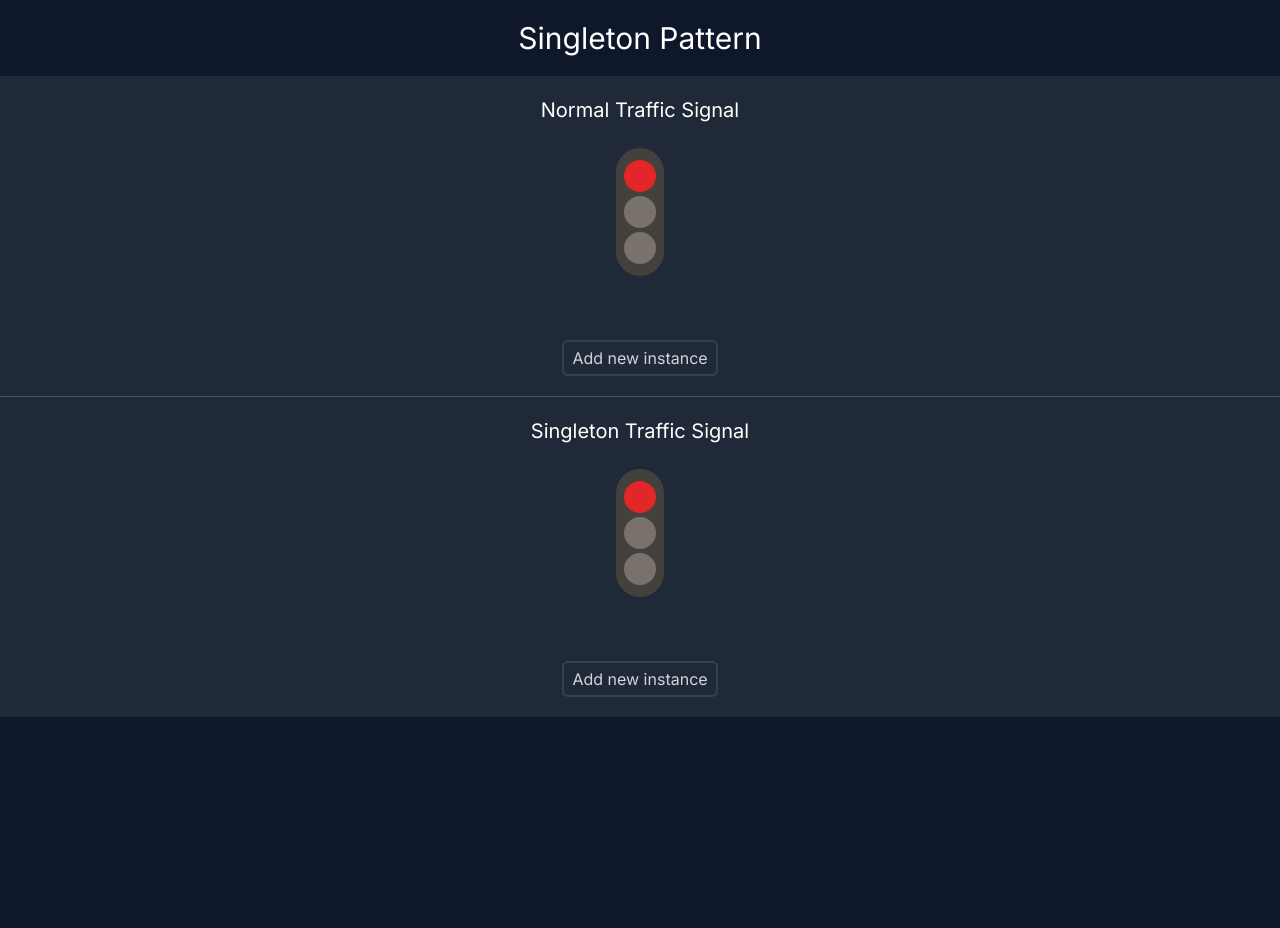
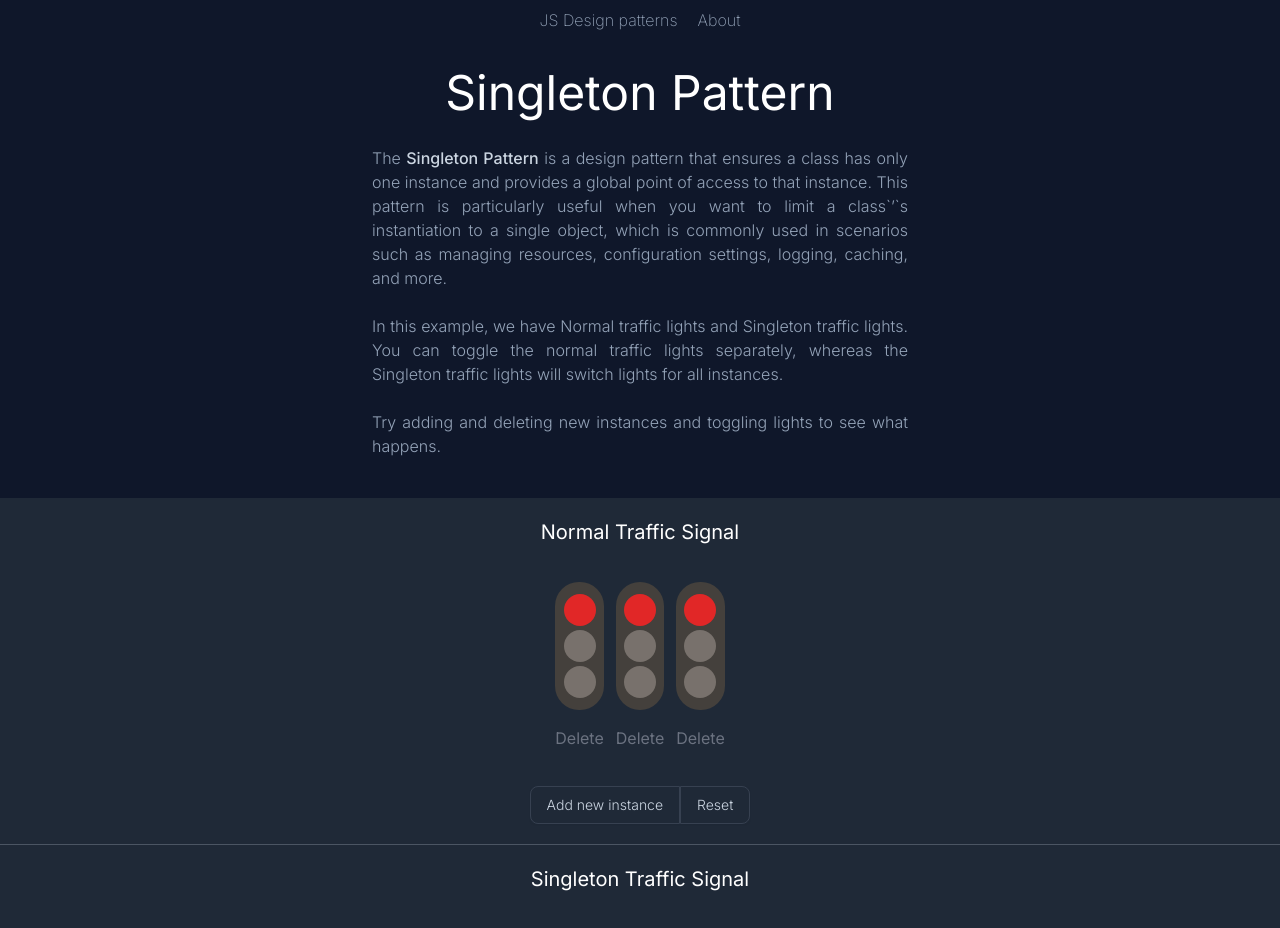
Before and after one commit to Deepak-Kharah/js-design-pattern-visualized, a Next.js app: page /singleton in a window 1280 px wide. Shown: the top 928 px of the page. Before the commit the page ends 800 px from the top, so only its background shows below. Built offline with nearby package versions, Linux system fonts and the light colour scheme.

Commit message:
feat: add navbar and footer

```diff
--- a/src/app/layout.tsx
+++ b/src/app/layout.tsx
@@ -2,6 +2,7 @@ import type { Metadata } from "next";
 import { Inter } from "next/font/google";
 import "./globals.css";
 import classNames from "classnames";
+import Link from "next/link";
 
 const inter = Inter({ subsets: ["latin"] });
 
@@ -17,8 +18,41 @@ export default function RootLayout({
 }>) {
   return (
     <html lang="en">
-      <body className={classNames(inter.className, "bg-slate-900")}>
-        {children}
+      <body
+        className={classNames(
+          inter.className,
+          "bg-slate-900",
+          "text-white flex flex-col min-h-[100vh]"
+        )}
+      >
+        <nav className="font-extralight text-slate-400 py-2 px-3">
+          <ul className="flex gap-5 mx-auto justify-center">
+            <li>
+              <Link className="transition-all hover:text-white" href="/">
+                JS Design patterns
+              </Link>
+            </li>
+            <li>
+              <Link className="transition-all hover:text-white" href="/about">
+                About
+              </Link>
+            </li>
+          </ul>
+        </nav>
+        <main className="flex flex-col gap-10 text-center flex-1">
+          {children}
+        </main>
+        <footer className="font-extralight text-slate-400 py-2 px-3 text-center">
+          Build by{" "}
+          <a
+            className="transition-all hover:text-white"
+            href="https://github.com/Deepak-Kharah"
+            target="_blank"
+            rel="noopener noreferrer"
+          >
+            Deepak Kharah
+          </a>
+        </footer>
       </body>
     </html>
   );
--- a/src/app/singleton/page.module.css
+++ b/src/app/singleton/page.module.css
@@ -5,3 +5,9 @@
 .signal-instance:hover > button {
   opacity: 1;
 }
+
+@media (hover: none) {
+  .signal-instance > button {
+    opacity: 1;
+  }
+}
--- a/src/app/singleton/page.tsx
+++ b/src/app/singleton/page.tsx
@@ -8,9 +8,35 @@ import classNames from "classnames";
 
 function Singleton() {
   return (
-    <main className=" text-center text-white">
-      <h1 className="text-3xl py-5">Singleton Pattern</h1>
-
+    <>
+      <section>
+        <h1 className="text-5xl py-5 px-5 leading-snug">Singleton Pattern</h1>
+        <div className="max-w-xl px-5 text-justify mx-auto font-light text-slate-400">
+          <p>
+            The{" "}
+            <strong className="font-medium text-slate-300">
+              Singleton Pattern
+            </strong>{" "}
+            is a design pattern that ensures a class has only one instance and
+            provides a global point of access to that instance. This pattern is
+            particularly useful when you want to limit a class`&rsquo;`s
+            instantiation to a single object, which is commonly used in
+            scenarios such as managing resources, configuration settings,
+            logging, caching, and more.
+          </p>
+          <br />
+          <p>
+            In this example, we have Normal traffic lights and Singleton traffic
+            lights. You can toggle the normal traffic lights separately, whereas
+            the Singleton traffic lights will switch lights for all instances.
+          </p>
+          <br />
+          <p>
+            Try adding and deleting new instances and toggling lights to see
+            what happens.
+          </p>
+        </div>
+      </section>
       <div className="divide-y divide-gray-600">
         <TrafficSignalModule
           getInstance={NormalTrafficSignal.getInstance}
@@ -21,7 +47,7 @@ function Singleton() {
           title="Singleton Traffic Signal"
         />
       </div>
-    </main>
+    </>
   );
 }
 
@@ -33,11 +59,21 @@ interface TestProps<T extends NormalTrafficSignal | SingletonTrafficSignal> {
 function TrafficSignalModule<
   T extends NormalTrafficSignal | SingletonTrafficSignal
 >({ getInstance, title }: TestProps<T>) {
-  const [trafficSignals, setTrafficSignals] = useState<T[]>([getInstance()]);
+  const [trafficSignals, setTrafficSignals] = useState<T[]>([
+    getInstance(),
+    getInstance(),
+    getInstance(),
+  ]);
 
   function addNewTrafficSignal() {
+    setTrafficSignals((prevState) => {
+      if (prevState.length < 5) {
         const newTrafficSignal = getInstance();
-    setTrafficSignals([...trafficSignals, newTrafficSignal]);
+        return [...prevState, newTrafficSignal];
+      }
+
+      return prevState;
+    });
   }
 
   function deleteTrafficSignal(index: number) {
@@ -46,10 +82,14 @@ function TrafficSignalModule<
     setTrafficSignals(newTrafficSignals);
   }
 
+  function resetTrafficSignals() {
+    setTrafficSignals([getInstance(), getInstance(), getInstance()]);
+  }
+
   return (
-    <div className=" flex flex-col gap-6 items-center py-5 bg-gray-800">
+    <section className=" flex flex-col gap-6 items-center py-5 bg-gray-800">
       <h2 className="text-xl">{title}</h2>
-      <div className="flex gap-3">
+      <div className="flex gap-3 h-48 items-center">
         {trafficSignals.map((trafficSignal, index) => {
           return (
             <div
@@ -74,13 +114,23 @@ function TrafficSignalModule<
           <p className="text-gray-500">You&apos;ve deleted all the instances</p>
         )}
       </div>
+      <div className="inline-flex rounded-md shadow-sm" role="group">
         <button
-        className="border-gray-700 border-2 text-gray-300 py-1 px-2 rounded-md hover:bg-white hover:text-black transition-colors"
+          disabled={trafficSignals.length >= 5}
+          className="px-4 py-2 text-sm font-light border  rounded-s-lg  focus:z-10 focus:ring-2  bg-gray-800 border-gray-700 text-slate-300 hover:text-white hover:bg-gray-700 focus:ring-blue-500 focus:text-white disabled:text-gray-700 disabled:cursor-not-allowed disabled:hover:bg-gray-800 disabled:hover:text-gray-700 "
           onClick={addNewTrafficSignal}
         >
           Add new instance
         </button>
+
+        <button
+          className="px-4 py-2 text-sm font-light border  rounded-e-lg focus:z-10 focus:ring-2  bg-gray-800 border-gray-700 text-slate-300 hover:text-white hover:bg-gray-700 focus:ring-blue-500 focus:text-white"
+          onClick={resetTrafficSignals}
+        >
+          Reset
+        </button>
       </div>
+    </section>
   );
 }
 
```
Lines whose indentation alone changed are shown as unchanged.
